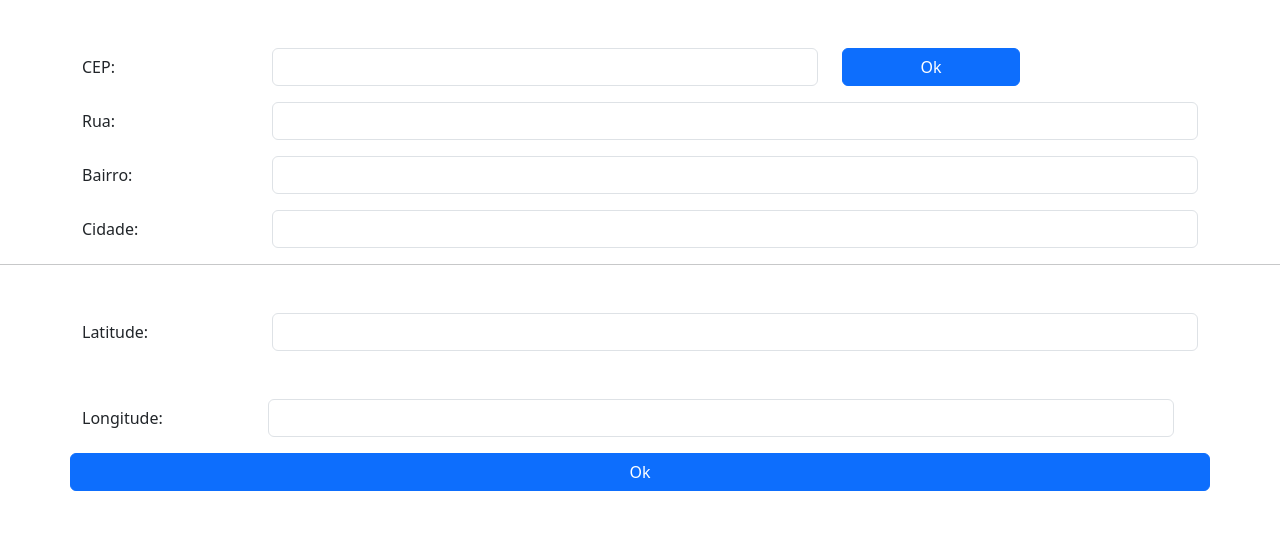
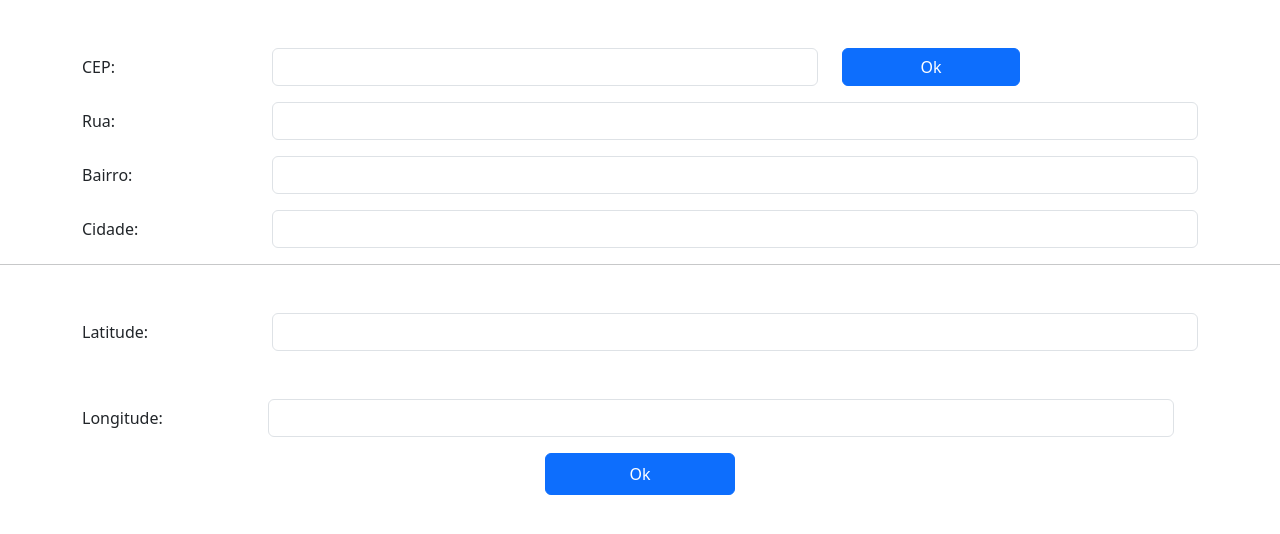
Before and after one commit to soaresgustavon/API-with-Bootstrap, a plain HTML site: page index.html in a window 1280 px wide. Drawn offline with nearby package versions, Linux system fonts and the light colour scheme.

Commit message:
estilização

```diff
--- a/index.html
+++ b/index.html
@@ -127,7 +127,7 @@
       </div>
     </div>
     <!-- <button class="btn btn-primary" onclick="getPrevisao()">Ok</button> -->
-    <button class="btn btn-primary">Ok</button>
+    <button class="btn btn-primary col-2 mx-auto p-2">Ok</button>
 
   </div>
 
```
